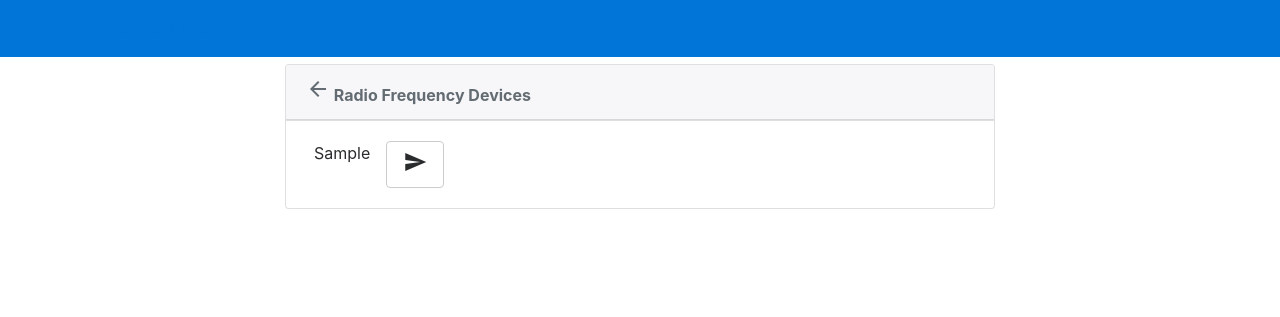
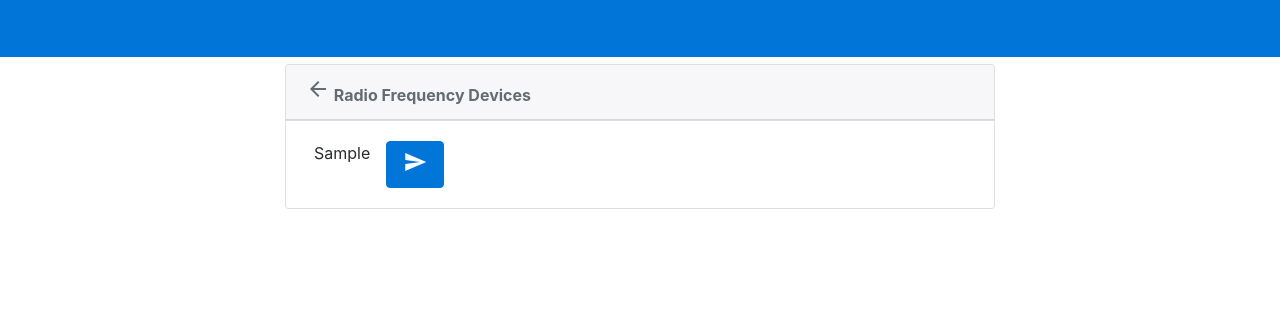
Before and after one commit to FHellmann/MLWTF, a Flask app: template app/templates/settings/rf_devices.html in a window 1280 px wide. Shown: the top 317 px of the page. Run offline with Flask 2, Linux system fonts and the light colour scheme; the template is opened without the code that fills it: most values are stand-ins (such as "Sample title", 1, 10 or a date in 2020); some libraries are stand-ins or nearby versions.

Commit message:
Update layout

```diff
--- a/app/templates/settings/rf_devices.html
+++ b/app/templates/settings/rf_devices.html
@@ -19,10 +19,10 @@
                                 <div class="p-2">
                                     <label title="rf_signal">{{ rf_signal }}</label>
                                 </div>
-                                <div class="p-2">
+                                <div class="ml-auto p-2">
                                     <form role="form" method='POST' action="{{ url_for('settings.rf_device_test') }}">
                                         <input name="rf_signal" type="hidden" value="{{ rf_signal }}">
-                                        <button class="btn btn-secondary" type="submit" value="submit"><i class="material-icons md-24 md-dark">send</i></button>
+                                        <button class="btn btn-primary" type="submit" value="submit"><i class="material-icons md-24 md-dark">send</i></button>
                                     </form>
                                 </div>
                             </div>
```
